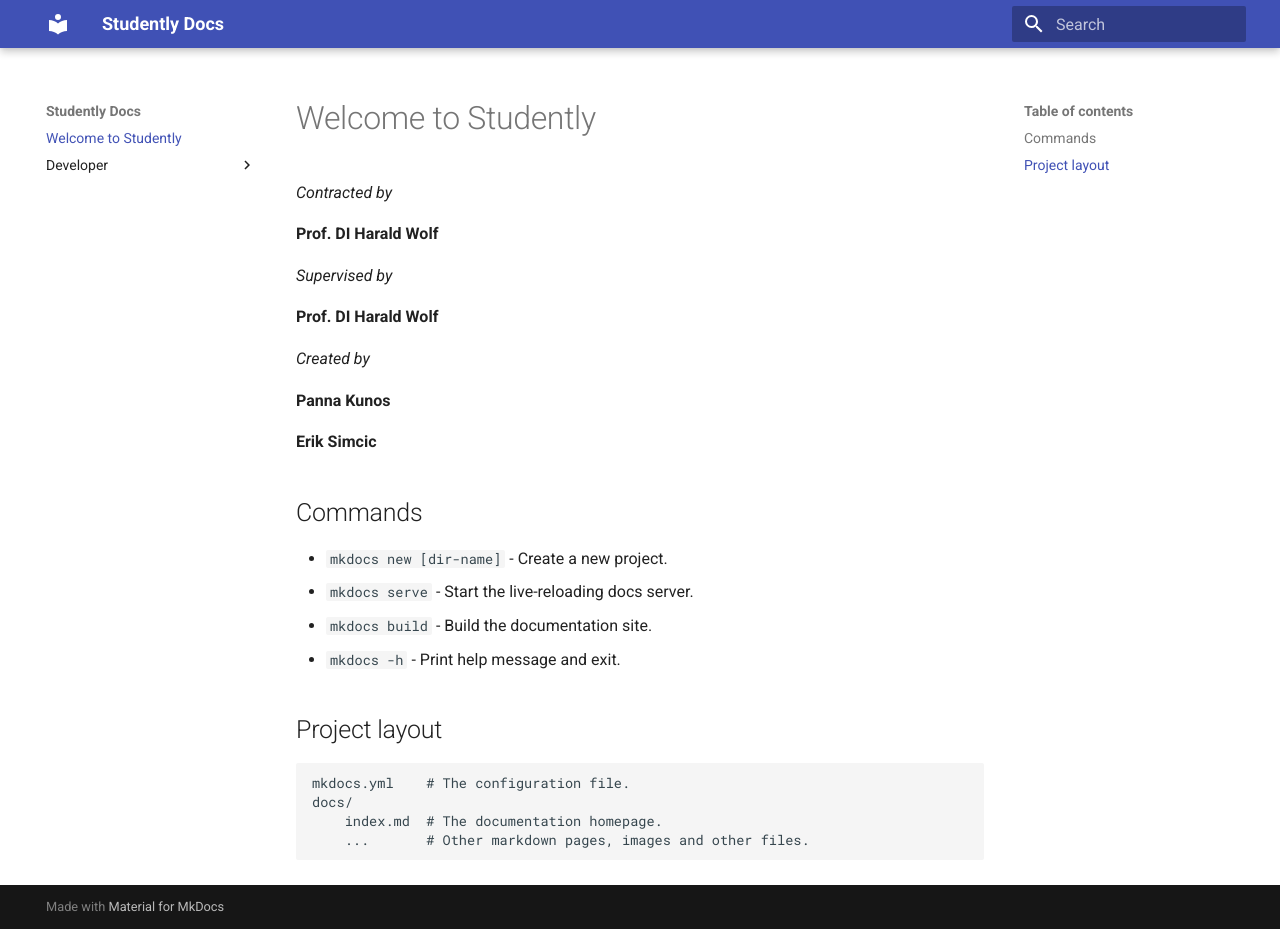
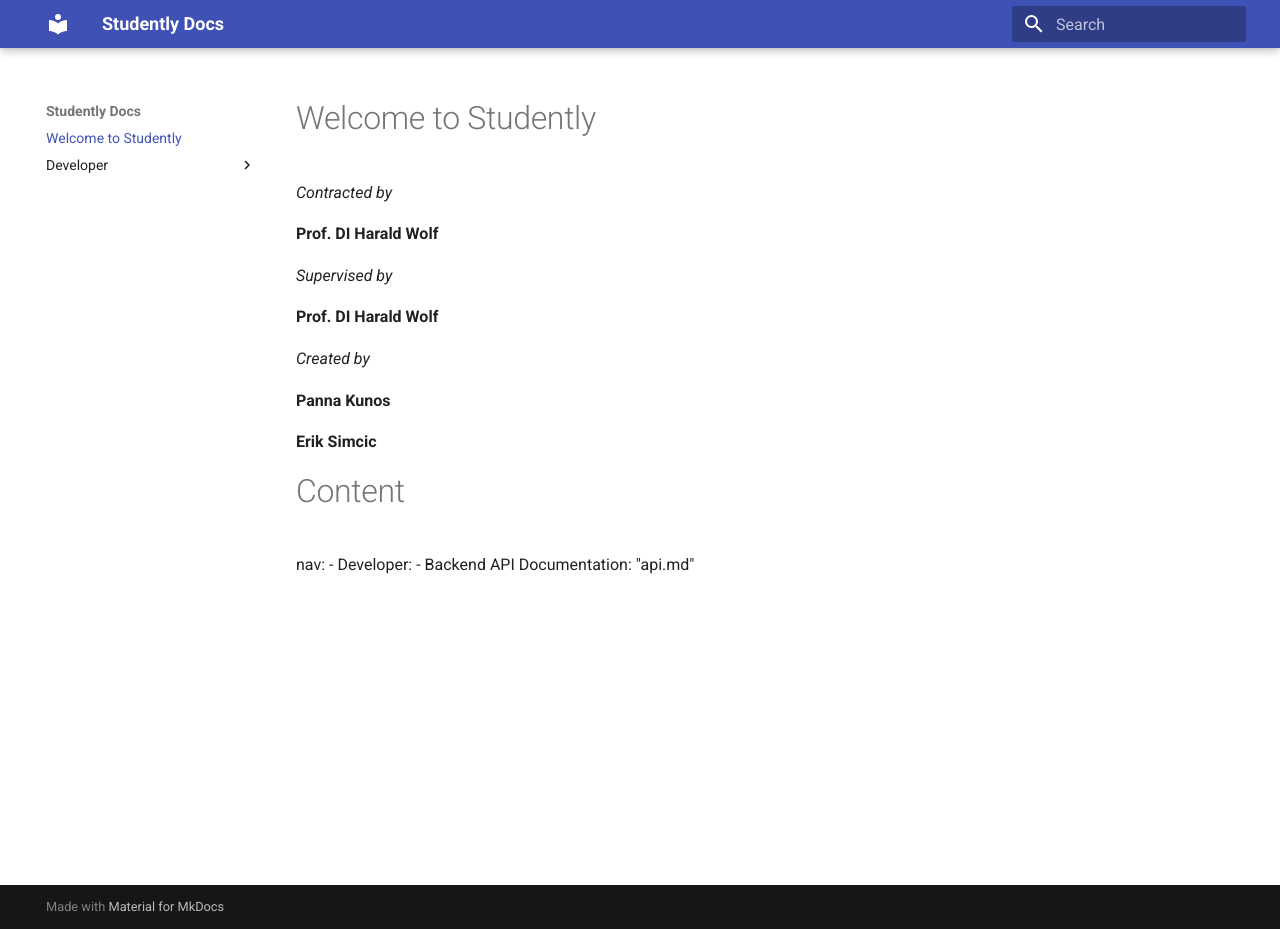
Before and after one commit to HTL-Studently/docs, an MkDocs documentation site: the page built from docs/index.md, in a window 1280 px wide and 929 px high. Built offline with MkDocs 1.6.1 and Material for MkDocs 9.7.7, drawn with Linux system fonts in a browser that asks for light colours.

Commit message:
Added navigation

```diff
--- a/docs/index.md
+++ b/docs/index.md
@@ -18,16 +18,9 @@
 
 **Erik Simcic**
 
-## Commands
 
-* `mkdocs new [dir-name]` - Create a new project.
-* `mkdocs serve` - Start the live-reloading docs server.
-* `mkdocs build` - Build the documentation site.
-* `mkdocs -h` - Print help message and exit.
+# Content
 
-## Project layout
-
-    mkdocs.yml    # The configuration file.
-    docs/
-        index.md  # The documentation homepage.
-        ...       # Other markdown pages, images and other files.
+nav:
+    - Developer:
+        - Backend API Documentation: "api.md"
```
